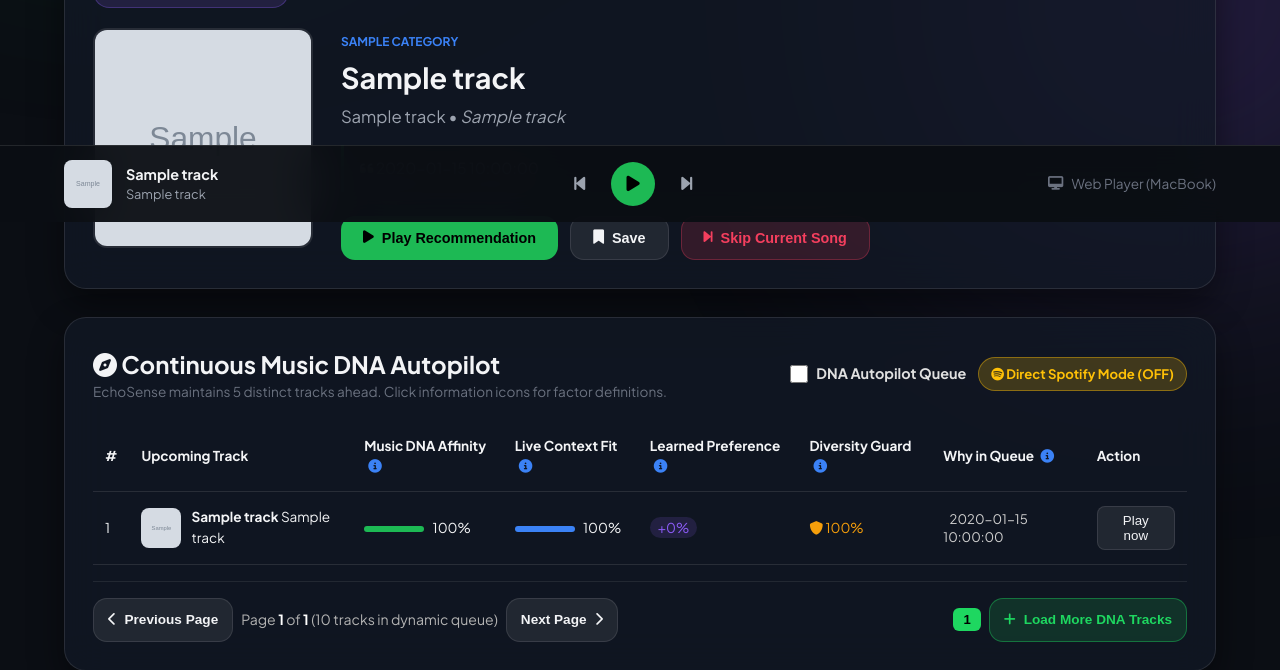
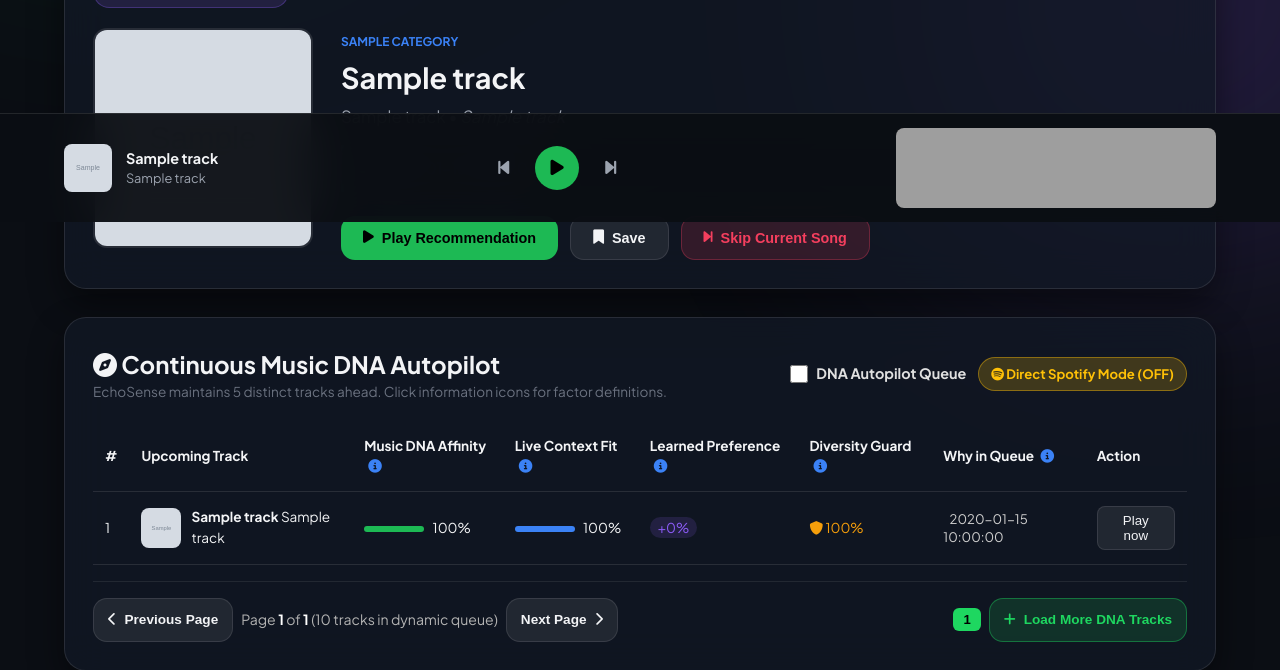
Before and after one commit to mthotaml/EcoSense_AntiGravity, a Python web app: template echosense/templates/index.html in a window 1280 px wide. Shown: the part 578-1248 px from the top of the page. Run offline with Jinja, Linux system fonts and the light colour scheme; the template is opened without the code that fills it: most values are stand-ins (such as "Sample title", 1, 10 or a date in 2020); grey boxes marked "Sample" are stand-in pictures; grey boxes are pictures that could not be loaded.

Commit message:
Integrate Spotify Embed Web Player to stream official audio corresponding to track titles

```diff
--- a/echosense/static/js/app.js
+++ b/echosense/static/js/app.js
@@ -128,7 +128,13 @@ document.addEventListener('DOMContentLoaded', () => {
         if (artistEl) artistEl.textContent = track.artist_name;
         if (coverEl) coverEl.src = track.cover_url;
 
-        // 3. Play audio preview
+        // 3. Stream official Spotify audio & local preview
+        const embedIframe = document.getElementById('spotifyEmbedIframe');
+        if (embedIframe && track.id) {
+            const spotifyTrackId = track.id.startsWith('sp_pop_') ? '0sf12qvi52faD0biXMOfrm' : track.id;
+            embedIframe.src = `https://open.spotify.com/embed/track/${spotifyTrackId}?utm_source=generator&theme=0&autoplay=1`;
+        }
+
         if (track.preview_url) {
             playTrackAudio(track.preview_url);
         }
--- a/echosense/templates/index.html
+++ b/echosense/templates/index.html
@@ -376,9 +376,10 @@
                     </div>
                 </div>
 
-                <div class="player-right">
-                    <i class="fa-solid fa-desktop"></i>
-                    <span class="device-label">Web Player (MacBook)</span>
+                <div class="player-right" style="display: flex; align-items: center; gap: 12px;">
+                    <div id="spotifyEmbedWrapper" style="border-radius: 8px; overflow: hidden; height: 80px; width: 320px; background: #000;">
+                        <iframe id="spotifyEmbedIframe" src="https://open.spotify.com/embed/track/{% if current_pick and current_pick.track %}{{ current_pick.track.id }}{% else %}0sf12qvi52faD0biXMOfrm{% endif %}?utm_source=generator&theme=0" width="100%" height="80" frameborder="0" allowtransparency="true" allow="encrypted-media"></iframe>
+                    </div>
                 </div>
             </div>
         </footer>
```
